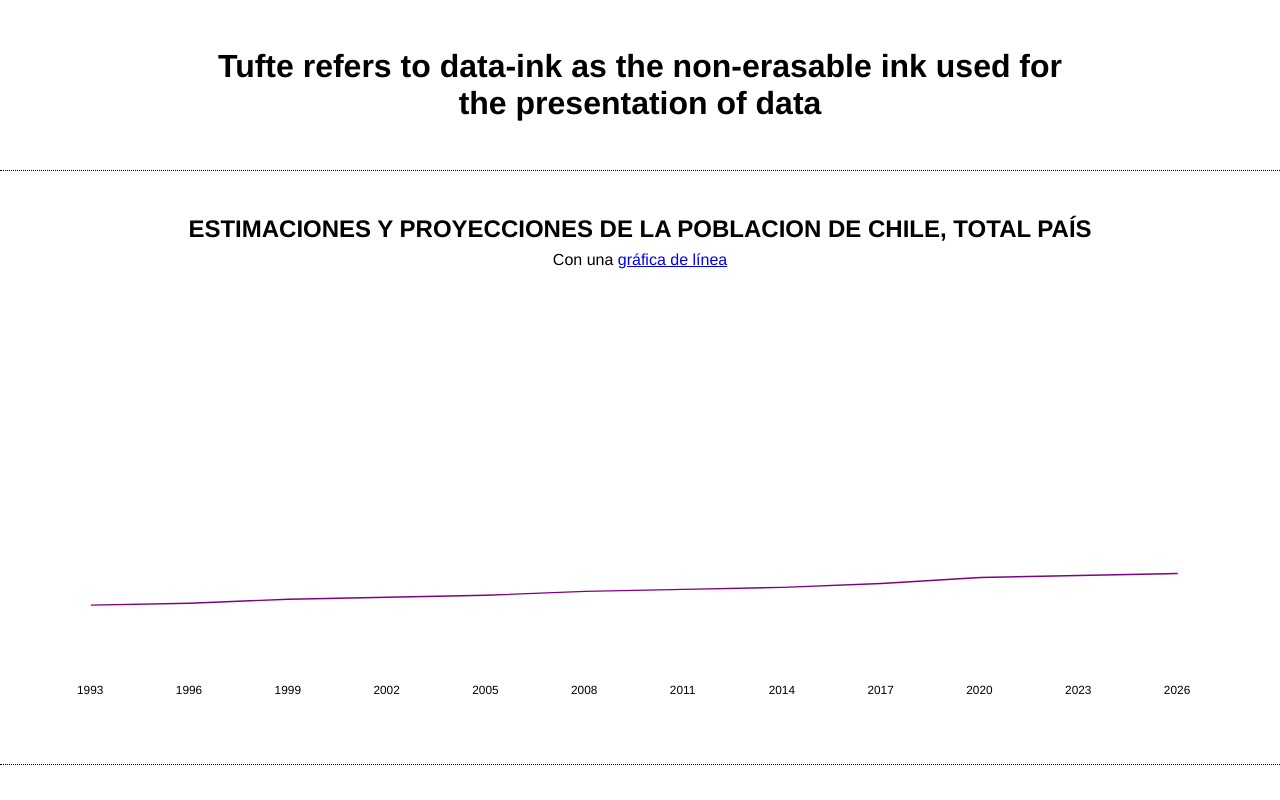
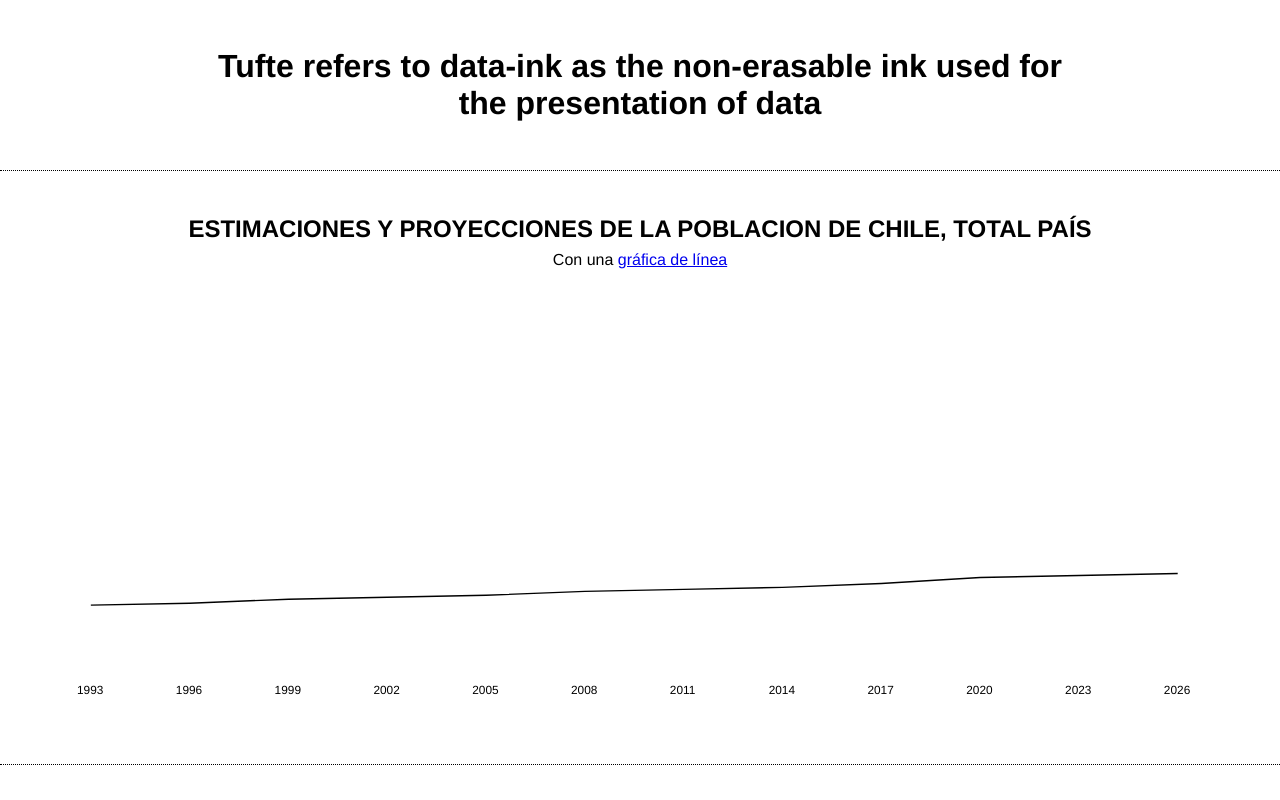
Before and after one commit to piafg/clase-2, a plain HTML site: page index.html in a window 1280 px wide. Shown: the top 800 px of the page. Drawn offline with Linux system fonts and the light colour scheme.

Commit message:
Update index.html

```diff
--- a/index.html
+++ b/index.html
@@ -68,7 +68,7 @@
 
             console.log(momentos);
 
-            graficaLineas.innerHTML += `<polyline points="${coordenadas}" fill="none" stroke="purple" stroke-width="0.7"/>`;
+            graficaLineas.innerHTML += `<polyline points="${coordenadas}" fill="none" stroke="black" stroke-width="0.7"/>`;
 
             document.querySelector("#years").innerHTML += momentos;
 
```
